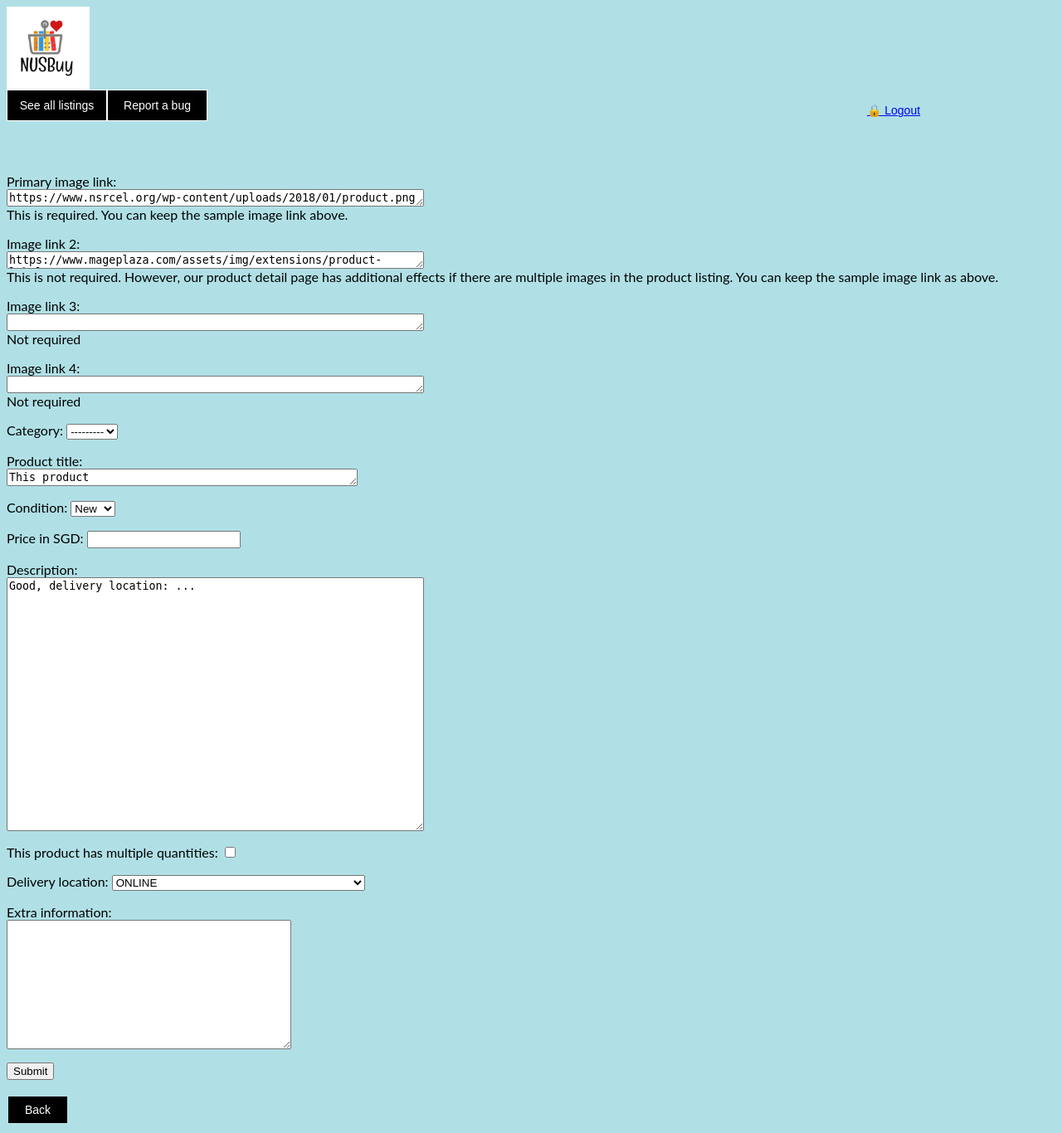
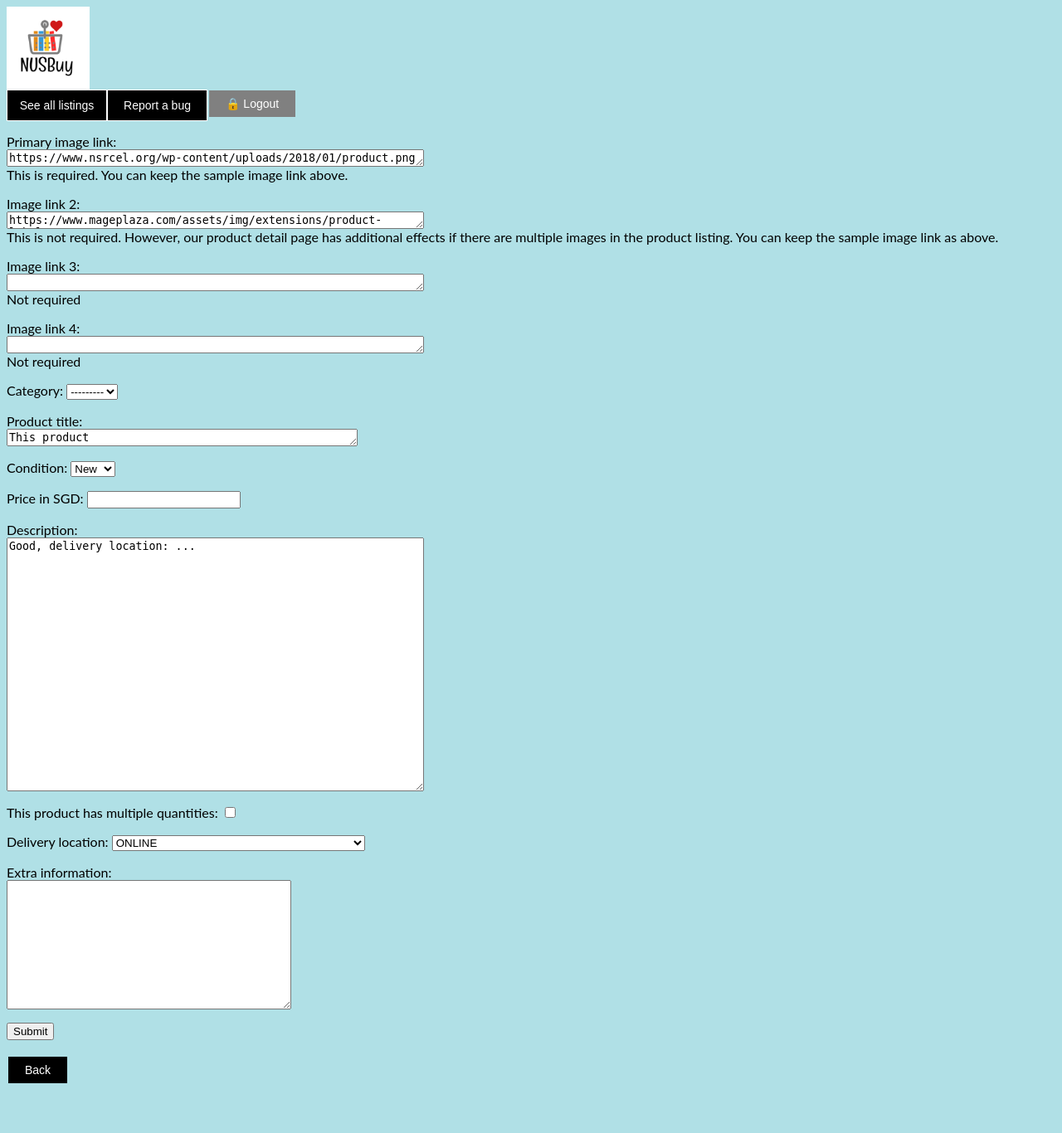
Before and after one commit to dinhnhobao/NUSBuy, a Django app: page /post/create/ in a window 1280 px wide; the page is wider, and only the part inside the window is pictured. Shown: that part at 83% size. After the commit the page ends 1306 px from the top of that part, so only its background shows below. Run offline with Django 3.2, Linux system fonts and the light colour scheme; the visitor is signed in with stand-in values (Sample User, id 1); data that the repository does not hold is empty.

Commit message:
Change the outline of web

```diff
--- a/src/templates/base.html
+++ b/src/templates/base.html
@@ -1,12 +1,13 @@
 <!-- This is used for commenting-->
 {% load static %}
-<link rel="stylesheet" href="static/style.css">
+<link rel="stylesheet" href="style.css">
 <!DOCTYPE html>
 <html>
     <head>
-        <meta charset="UTF-8">
         <title>NUSBuy: buy and sell items on NUS campus</title>
         <link rel="stylesheet" href="/static/style.css">
+        <link rel="stylesheet" href="https://cdnjs.cloudflare.com/ajax/libs/font-awesome/4.7.0/css/font-awesome.min.css">
+        <meta name="viewport" content="width=device-width, initial-scale=1.0">
     </head>
     <style>
         nav {
@@ -24,25 +25,47 @@
             background-color: black;
             color: white;
         }
+        button {
+            background-color: grey;
+            border: none;
+            color: white;
+            padding: 8px 20px;
+            text-align: center;
+            text-decoration: none;
+            display: inline-block;
+            font-size: 14px;
+            margin: 4px 2px;
+            cursor: pointer;
+        }
+        .auth {
+            background-color: grey;
+            border: none;
+            color: white;
+            padding: 8px 20px;
+            text-align: center;
+            text-decoration: none;
+            display: inline-block;
+            font-size: 14px;
+            cursor: pointer;
+            margin-top: -15px;
+        }
     </style>
 
     <body>
         <img style="width: 100px; height: 100px;" src="/static/logo.png" alt="NUSBuy logo"/>
-        <nav>
-            <a href="{% url 'home' %}"><div class = "menu">See all listings</div></a>
-            <a href="{% url 'report' %}"><div class = "menu">Report a bug</div></a>
-        </nav>
 
-        <nav>
-        <h2></h2>
-        {% if user.is_authenticated %}
-            <p><a href="{% url 'logout' %}">&#128274 Logout</a></p>
-        {% else %}
-            <p><a href="{% url 'login' %}">&#128275 Login</a></p>
-        {% endif %}
-        </nav>
-        <br>
-        <br>
+            <nav>
+                <a href="{% url 'home' %}"><div class="menu">See all listings</div></a>
+                <a href="{% url 'report' %}""><div class="menu">Report a bug</div></a>
+            </nav>
+
+
+            {% if user.is_authenticated %}
+                <p><a href="{% url 'logout' %}"><button class= "auth">&#128274 Logout</button></a></p>
+            {% else %}
+                <p><a href="{% url 'login' %}"><button class = "auth">&#128275 Login</button></a></p>
+            {% endif %}
+
         {% block content %}
             replace me
         {% endblock %}
```
